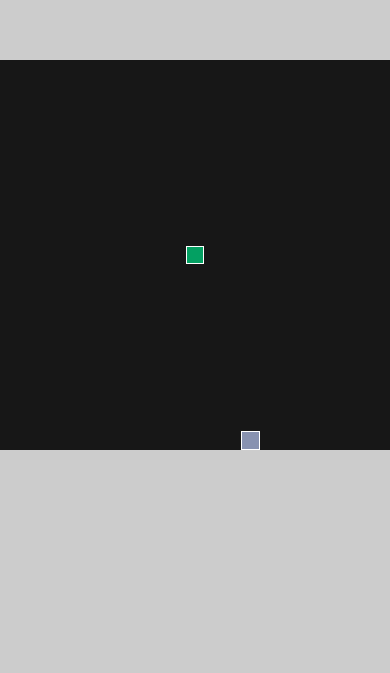
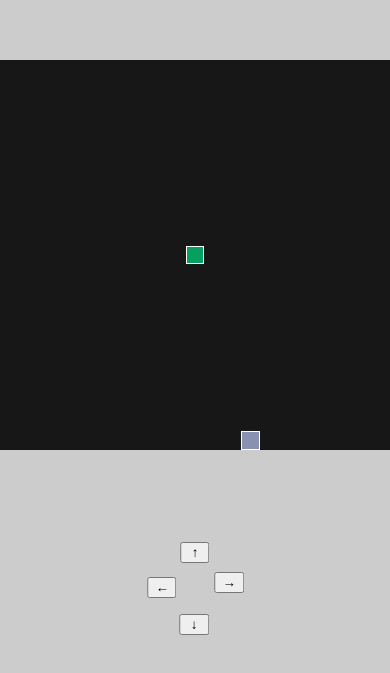
Before and after one commit to Alfred-Emmanuel/snake-game, a plain HTML site: page src/index.html in a window 390 px wide. Shown: the part 167-840 px from the top of the page. Drawn offline with Linux system fonts and the light colour scheme.

Commit message:
Hid the screen controls on screens larger than mobile

```diff
--- a/src/index.html
+++ b/src/index.html
@@ -10,14 +10,19 @@
     body{
         height:100vh;
         width:100vw;
-        display: flex;
-        justify-content: center;
-        align-items: center;
+        /* display: flex; */
+        /* justify-content: center;
+        align-items: center; */
         margin:0;
         background-color: #CCC;
     }
 
     #game-board{
+        /* margin: 0 auto; */
+        position: absolute;
+        top:50%;
+        left:50%;
+        transform: translate(-50%, -50%);
         width:100vmin;
         height:100vmin;
         background-color: rgb(23, 23, 23);
@@ -35,9 +40,59 @@
         background-color: #8892b0;
         border: .25vmin solid  white;
     }
+
+    .controls{
+        /* border: 2px solid red; */
+        height:12%;
+        width:25%;
+        position: absolute;
+        bottom:4%;
+        left:50%;
+        transform: translate(-50%);
+    }
+
+    .controls button{
+        width:30%;
+        text-align: center;
+    }
+
+    .controls #up{
+        position: relative;
+        top:0;
+        left:35%
+    }
+
+    .controls #down{
+        position: relative;
+        bottom: -71%;
+    }
+
+    .controls #left{
+        position: relative;
+        top:35%;
+        left:-67%
+    }
+
+    .controls #right{
+        position: relative;
+        top:9%;
+        right:-70%
+    }
+
+    @media screen and (min-width:770px) {
+        .controls{
+            display: none;
+        }
+    }
 </style>
 <script src="game.js" defer type="module"></script>
 <body>
     <div id="game-board"></div>
+    <div class="controls">
+        <button id="up">↑</button>
+        <button id="down">↓</button>
+        <button id="left">←</button>
+        <button id="right">→</button>
+    </div>
 </body>
 </html>
--- a/src/input.js
+++ b/src/input.js
@@ -1,8 +1,8 @@
 let inputDirection = {x: 0, y: 0}
 let lastInputDirection = {x: 0, y: 0}
 
-window.addEventListener('keydown', e => {
-    switch (e.key) {
+function handleInput(key) {
+    switch (key) {
         case 'ArrowUp':
             if (lastInputDirection.y !== 0) break
             inputDirection = {x: 0, y: -1}
@@ -20,7 +20,27 @@ window.addEventListener('keydown', e => {
             inputDirection = {x:1, y: 0}
             break
     }
-})
+}
+
+window.addEventListener('keydown', e => {
+    handleInput(e.key);
+});
+
+document.getElementById('up').addEventListener('click', () => {
+    handleInput('ArrowUp');
+});
+
+document.getElementById('down').addEventListener('click', () => {
+    handleInput('ArrowDown');
+});
+
+document.getElementById('left').addEventListener('click', () => {
+    handleInput('ArrowLeft');
+});
+
+document.getElementById('right').addEventListener('click', () => {
+    handleInput('ArrowRight');
+});
 
 export function getInputDirection(){
     lastInputDirection = inputDirection
```
